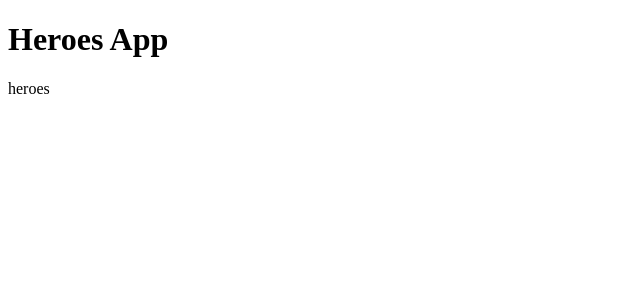
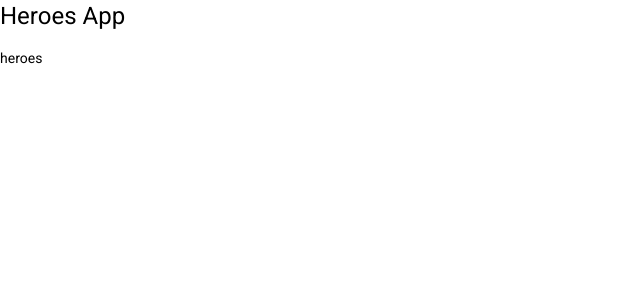
Before and after one commit to antonioubedamontero/heroes, an Angular app: page /heroes in a window 1280 px wide. Shown: the top 300 px of the page, without its empty margins (0-640 px from the left). Built offline with nearby package versions, Linux system fonts and the light colour scheme.

Commit message:
include ng material version compatible with ng 14

```diff
--- a/angular.json
+++ b/angular.json
@@ -28,6 +28,7 @@
               "src/assets"
             ],
             "styles": [
+              "./node_modules/@angular/material/prebuilt-themes/indigo-pink.css",
               "src/styles.scss"
             ],
             "scripts": []
@@ -96,6 +97,7 @@
               "src/assets"
             ],
             "styles": [
+              "./node_modules/@angular/material/prebuilt-themes/indigo-pink.css",
               "src/styles.scss"
             ],
             "scripts": []
--- a/package.json
+++ b/package.json
@@ -17,6 +17,7 @@
     "@angular/core": "^14.0.0",
     "@angular/flex-layout": "^14.0.0-beta.41",
     "@angular/forms": "^14.0.0",
+    "@angular/material": "^14.2.7",
     "@angular/platform-browser": "^14.0.0",
     "@angular/platform-browser-dynamic": "^14.0.0",
     "@angular/router": "^14.0.0",
--- a/src/app/app.module.ts
+++ b/src/app/app.module.ts
@@ -6,6 +6,7 @@
 import { BaseModule } from './base/base.module';
 import { PagesModule } from './pages/pages.module';
 import { AppComponent } from './app.component';
+import { BrowserAnimationsModule } from '@angular/platform-browser/animations';
 
 @NgModule({
   declarations: [
@@ -16,7 +17,8 @@
     HttpClientModule,
     AppRoutingModule,
     BaseModule,
-    PagesModule
+    PagesModule,
+    BrowserAnimationsModule
   ],
   providers: [],
   bootstrap: [AppComponent]
--- a/src/index.html
+++ b/src/index.html
@@ -6,8 +6,11 @@
   <base href="/">
   <meta name="viewport" content="width=device-width, initial-scale=1">
   <link rel="icon" type="image/x-icon" href="favicon.ico">
+  <link rel="preconnect" href="https://fonts.gstatic.com">
+  <link href="https://fonts.googleapis.com/css2?family=Roboto:wght@300;400;500&display=swap" rel="stylesheet">
+  <link href="https://fonts.googleapis.com/icon?family=Material+Icons" rel="stylesheet">
 </head>
-<body>
+<body class="mat-typography">
   <app-root></app-root>
 </body>
 </html>
--- a/src/styles.scss
+++ b/src/styles.scss
@@ -1 +1,4 @@
 /* You can add global styles to this file, and also import other style files */
+
+html, body { height: 100%; }
+body { margin: 0; font-family: Roboto, "Helvetica Neue", sans-serif; }
```
Also changed, not shown: 1 other file (tests, documents, lock files or other folders).
